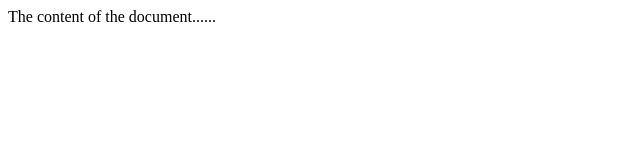
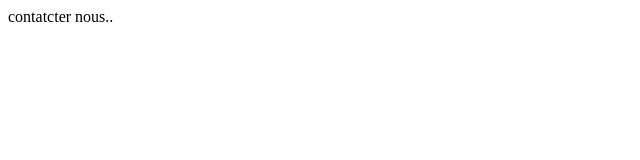
Before and after one commit to olfa-benmoussa/iset_demo, a plain HTML site: page contact.html in a window 1280 px wide. Shown: the whole page, without its empty margins (0-640 px from the left). Drawn offline with Linux system fonts and the light colour scheme.

Commit message:
modif contact

```diff
--- a/contact.html
+++ b/contact.html
@@ -5,7 +5,7 @@
 </head>
 
 <body>
-The content of the document......
+contatcter nous..
 </body>
 
 </html>
```
